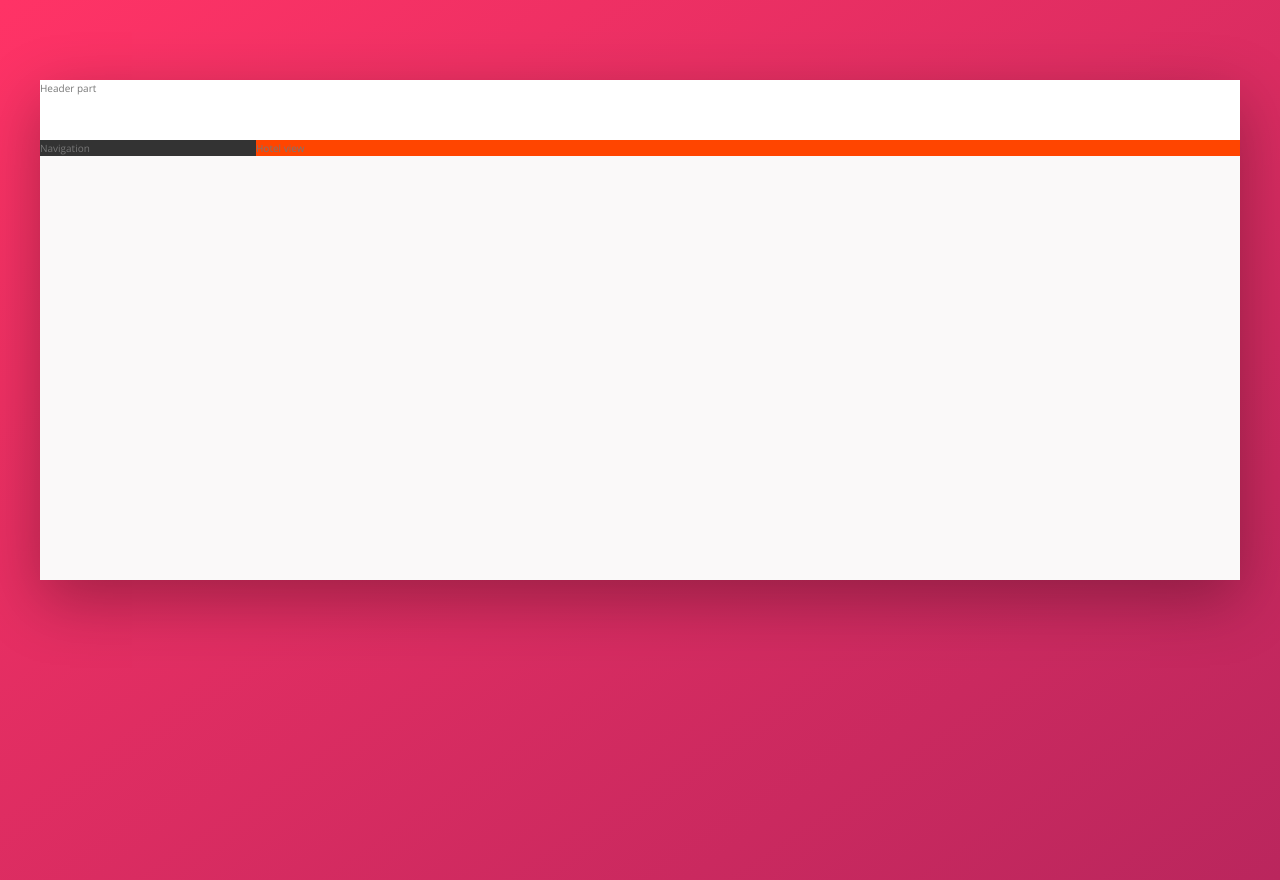
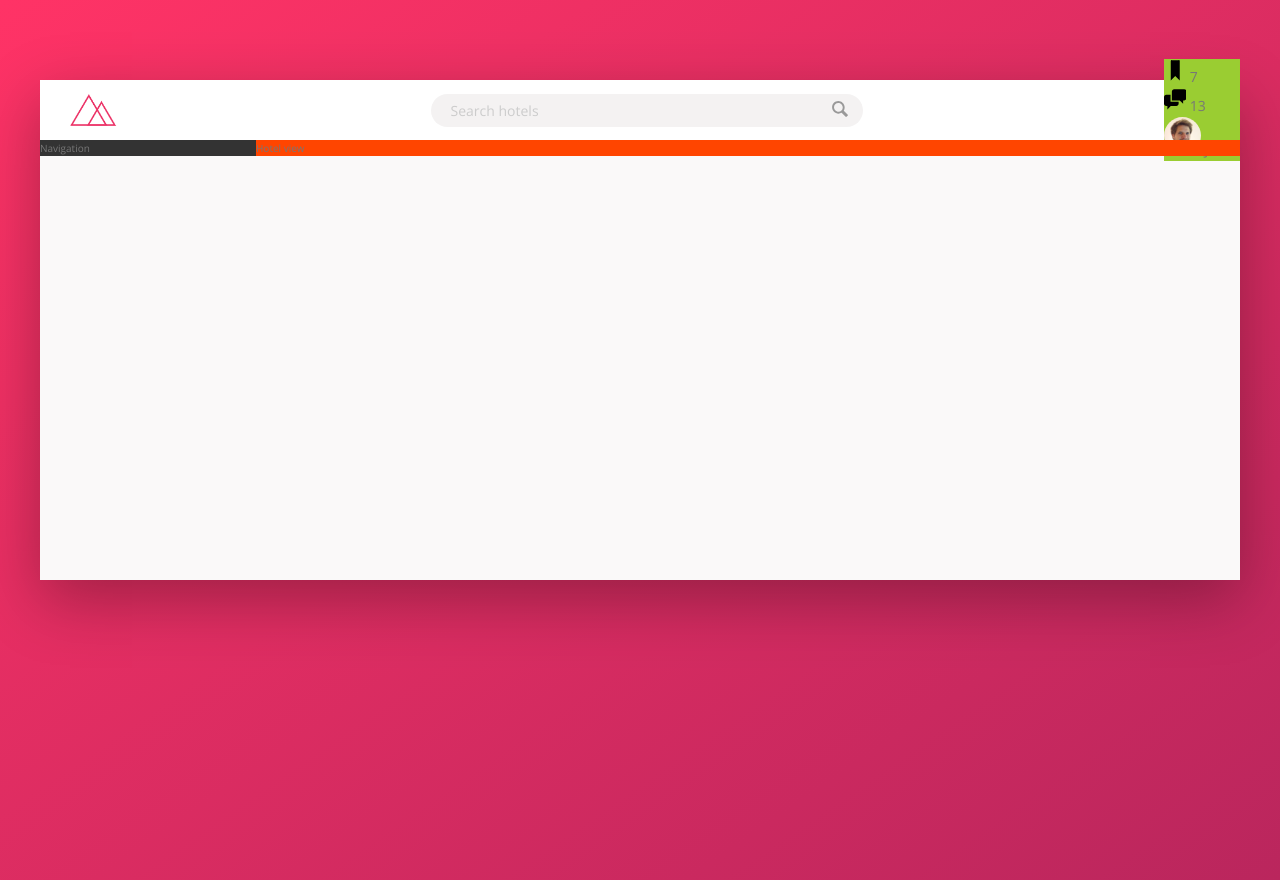
Before and after one commit to devgenyr/firstcommit, a website: page trillo/index.html in a window 1280 px wide. Drawn offline with nearby package versions, Linux system fonts and the light colour scheme.

Commit message:
Added header elements and styles

```diff
--- a/trillo/index.html
+++ b/trillo/index.html
@@ -13,7 +13,36 @@
 <body>
 	<div class="container">
 		<header class="header">
-			Header part
+			<img src="img/logo.png" alt="trillo logo" class="logo">
+
+			<form action="#" class="search">
+				<input type="text" class="search__input" placeholder="Search hotels">
+				<button class="search__button">
+					<svg class="search__icon">
+						<use xlink:href="img/sprite.svg#icon-magnifying-glass"></use>
+					</svg>
+				</button>
+			</form>
+
+			<nav class="user-nav">
+				<div class="user-nav__icon-box">
+					<!-- Use https://icomoon.io/ to create a sprite.svg -->
+					<svg class="user-nav__icon">
+						<use xlink:href="img/sprite.svg#icon-bookmark"></use>
+					</svg>
+					<span class="user-nav__notification">7</span>
+				</div>
+				<div class="user-nav__icon-box">
+					<svg class="user-nav__icon">
+						<use xlink:href="img/sprite.svg#icon-chat"></use>
+					</svg>
+					<span class="user-nav__notification">13</span>
+				</div>
+				<div class="user-nav__user">
+					<img src="img/user.jpg" alt="User photo" class="user-nav__user-photo">
+					<span class="user-nav__user-name">Jonas</span>
+				</div>
+			</nav>
 		</header>
 		<div class="content">
 			<nav class="sidebar">
--- a/trillo/sass/_components.scss
+++ b/trillo/sass/_components.scss
@@ -0,0 +1,99 @@
+
+///////////////////////////////////////
+// LOGO
+.logo {
+	height: 3.25rem;
+	margin-left: 3rem;
+}
+
+///////////////////////////////////////
+// SEARCH
+.search {
+	flex: 0 0 40%;
+
+	display: flex;
+	align-items: center;
+	justify-content: center;
+
+	&__input {
+		font-family: inherit;
+		font-size: inherit;
+		color: inherit;
+		background-color: var( --color-grey-light-2 );
+		border: none;
+		padding: .7rem 2rem;
+		-webkit-border-radius: 100px;
+		-moz-border-radius: 100px;
+		border-radius: 100px;
+		width: 90%;
+		transition: all .2s;
+		margin-right: -3.25rem;
+
+		&:focus {
+			outline: none;
+			width: 100%;
+			background-color: var( --color-grey-light-3 );
+		}
+
+		&::-webkit-input-placeholder {
+			font-weight: 100;
+			color: var( --color-grey-light-4 );
+		}
+	}
+
+	&__input:focus + &__button {
+		background-color: var( --color-grey-light-3 );
+	}
+
+	&__button {
+		border: none;
+		background-color: var( --color-grey-light-2 );
+
+		&:focus {
+			outline: none;
+		}
+
+		&:active {
+			transform: translateY( 2px );
+		}
+	}
+
+	&__icon {
+		height: 2rem;
+		width: 2rem;
+		fill: var( --color-grey-dark-3 );
+	}
+}
+
+///////////////////////////////////////
+// USER NAVIGATION
+.user-nav {
+	background-color: yellowgreen;
+	&__icon-box {
+
+	}
+
+	&__icon {
+		height: 2.25rem;
+		width: 2.25rem;
+	}
+
+	&__notification {
+
+	}
+
+	&__user {
+
+	}
+
+	&__user-photo {
+		height: 3.75rem;
+		-webkit-border-radius: 50%;
+		-moz-border-radius: 50%;
+		border-radius: 50%;
+	}
+
+	&__user-name {
+
+	}
+}
--- a/trillo/sass/_layout.scss
+++ b/trillo/sass/_layout.scss
@@ -9,9 +9,14 @@
 }
 
 .header {
+	font-size: 1.4rem;
 	height: 6rem;
 	background-color: #fff;
 	border-bottom: var( --color-grey-light-2 );
+
+	display: flex;
+	justify-content: space-between;
+	align-items: center;
 }
 
 .content {
```
Also changed, not shown: trillo/css/style.css.
